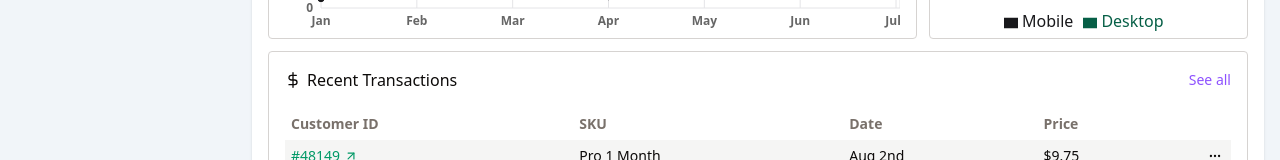
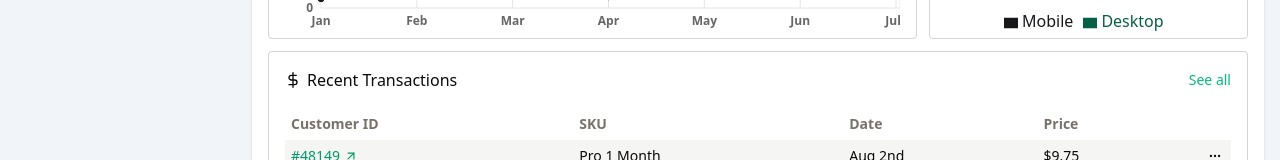
Before and after one commit to Alex-de-code/admin-dashboard-1, a React (Vite) app: page / in a window 1280 px wide. Shown: the part 526-686 px from the top of the page. Built offline with nearby package versions, Linux system fonts and the light colour scheme.

Commit message:
added deployed site link to readme + adjusted color of See all bttn in table

```diff
--- a/src/components/Dashboard/RecentTransactions.jsx
+++ b/src/components/Dashboard/RecentTransactions.jsx
@@ -8,7 +8,7 @@ export const RecentTransactions = () => {
         <h3 className="flex items-center gap-1.5 font-medium">
           <FiDollarSign /> Recent Transactions
         </h3>
-        <button className="text-sm text-violet-500 hover:underline">
+        <button className="text-sm text-emerald-500 hover:underline">
           See all
         </button>
       </div>
```
Also changed, not shown: 1 other file (tests, documents, lock files or other folders).
